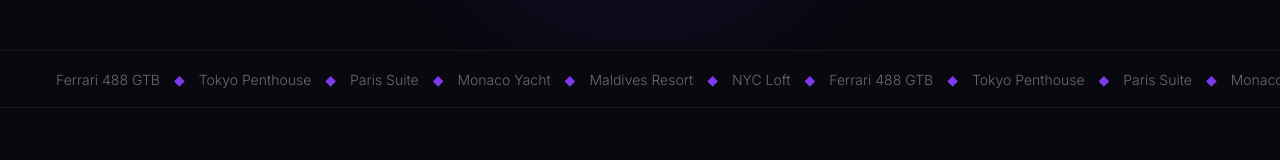
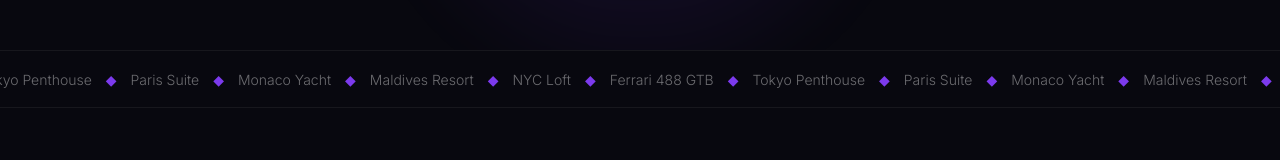
Before and after one commit to nice-cmyk/flexcheck-app, a React (Vite) app: page / in a window 1280 px wide. Shown: the part 595-755 px from the top of the page. Built offline with nearby package versions, Linux system fonts and the light colour scheme; no server answers.

Commit message:
Add scrolling marquee animation

```diff
--- a/src/index.css
+++ b/src/index.css
@@ -60,3 +60,9 @@
   50% { transform: translate(-50%, -50%) scale(1.15); opacity: .8; }
 }
 .animate-cta-glow { animation: cta-glow-move 5s ease-in-out infinite; }
+
+@keyframes marquee {
+  0% { transform: translateX(0); }
+  100% { transform: translateX(-50%); }
+}
+.animate-marquee { animation: marquee 22s linear infinite; }
--- a/src/pages/Landing.tsx
+++ b/src/pages/Landing.tsx
@@ -77,7 +77,7 @@ export default function Landing() {
 
       {/* MARQUEE */}
       <div className="relative border-y border-white/[0.06] py-4 overflow-hidden whitespace-nowrap">
-        <div className="inline-flex gap-3.5 text-white/40 text-sm font-light pl-4 sm:pl-14">
+        <div className="inline-flex gap-3.5 text-white/40 text-sm font-light pl-4 sm:pl-14 animate-marquee">
           {[...marqueeItems, ...marqueeItems].map((item, i) => (
             <span key={i} className="flex items-center gap-3.5">
               {item} <span className="text-primary">◆</span>
```
